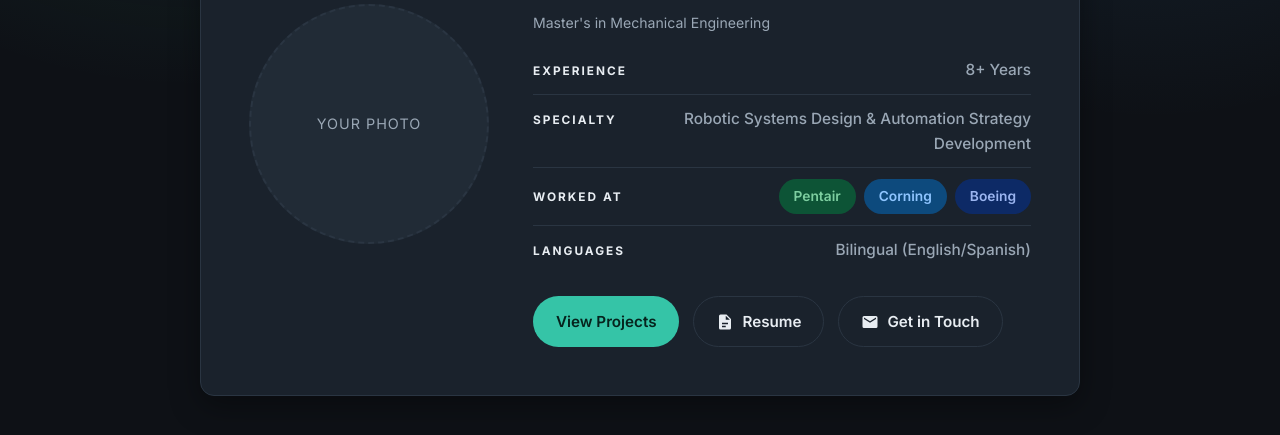
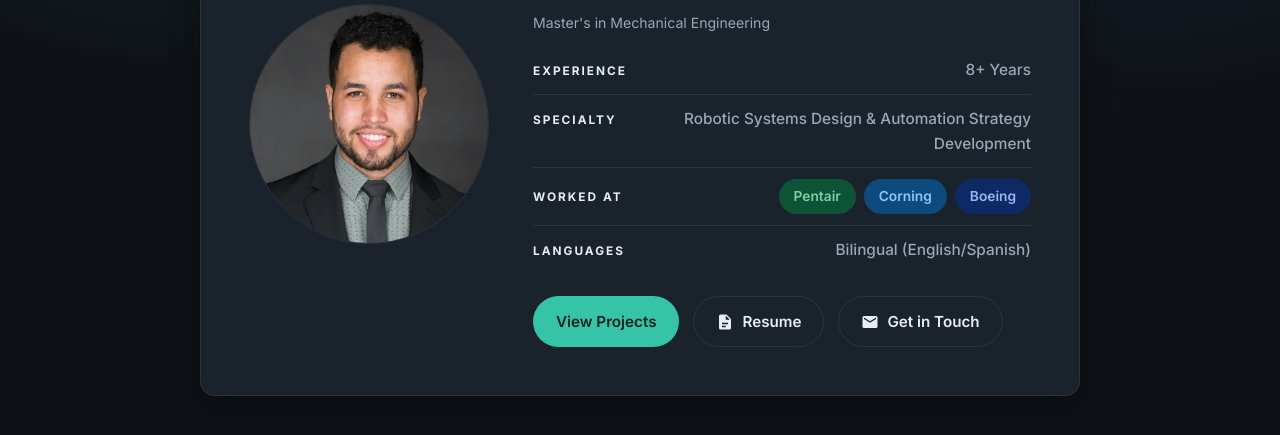
Before and after one commit to carlosjfelix/portfolio-site, a plain HTML site: page index.html in a window 1280 px wide. Shown: the part 365-800 px from the top of the page. Drawn offline with Linux system fonts and the light colour scheme.

Commit message:
Add profile headshot with circular crop in hero card.
Use an overflow-hidden round frame and object-fit cover so the portrait displays like a LinkedIn-style avatar.

Co-authored-by: Cursor <cursoragent@cursor.com>

```diff
--- a/index.html
+++ b/index.html
@@ -35,11 +35,7 @@
     <div class="container">
       <div class="profile-card">
         <div class="profile-card__photo">
-          <!-- Replace this placeholder with your headshot:
-               <img src="assets/profile.jpg" alt="Carlos J. Felix Velez" /> -->
-          <div class="profile-card__photo-placeholder" aria-hidden="true">
-            <span>Your photo</span>
-          </div>
+          <img src="assets/headshot.jpg" alt="Carlos J. Felix Velez" />
         </div>
         <div class="profile-card__body">
           <h1 class="hero__title">Carlos Felix</h1>
--- a/styles.css
+++ b/styles.css
@@ -96,10 +96,12 @@ img, video { max-width: 100%; display: block; }
   display: grid; grid-template-columns: 240px 1fr; gap: clamp(28px, 4vw, 44px);
   align-items: center;
 }
-.profile-card__photo { width: 100%; }
+.profile-card__photo {
+  width: 100%; aspect-ratio: 1 / 1; overflow: hidden;
+  border-radius: 50%; border: 1px solid var(--border);
+}
 .profile-card__photo img {
-  width: 100%; aspect-ratio: 1 / 1; object-fit: cover;
-  border-radius: var(--radius); border: 1px solid var(--border);
+  width: 100%; height: 100%; object-fit: cover; object-position: center 25%;
 }
 .profile-card__photo-placeholder {
   width: 100%; aspect-ratio: 1 / 1; border-radius: 50%;
```
Also changed, not shown: assets/headshot.jpg (added).
